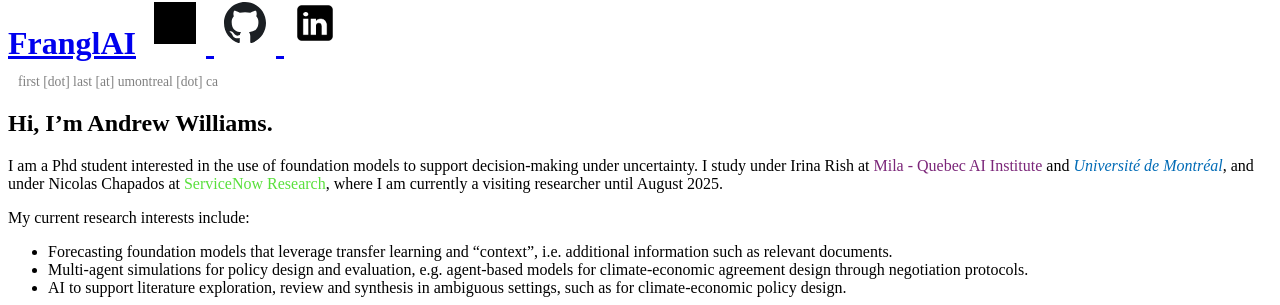
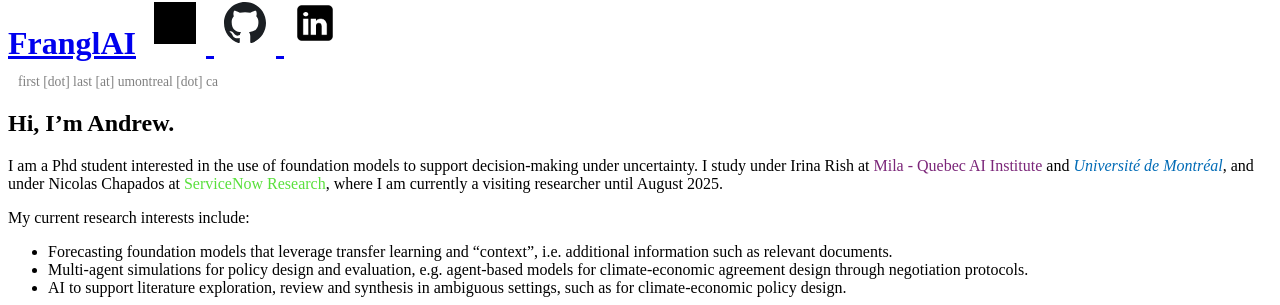
Before and after one commit to AndrewRWilliams/AndrewRWilliams.github.io, a Jekyll site: the page built from index.md, in a window 1280 px wide. Shown: the part 137-442 px from the top of the page. Built offline with Jekyll 4.4.1, drawn with Linux system fonts in a browser that asks for light colours; grey boxes are pictures that could not be loaded.

Commit message:
Update index.md

```diff
--- a/index.md
+++ b/index.md
@@ -4,7 +4,7 @@ title: About
 weight: 1
 ---
 
-## Hi, I'm Andrew Williams.
+## Hi, I'm Andrew.
 
 I am a Phd student interested in the use of foundation models to support decision-making under uncertainty. I study under Irina Rish at <a href="https://mila.quebec/en/" style="color:#7B2679;text-decoration:none">Mila - Quebec AI Institute</a> and <a href="https://www.umontreal.ca/" style="color:#006BB6;text-decoration:none"><i>Université de Montréal</i></a>, and under Nicolas Chapados at <a href="https://www.servicenow.com/research/" style="color:#59e03c;text-decoration:none"> ServiceNow Research</a>, where I am currently a visiting researcher until August 2025.
 
```
